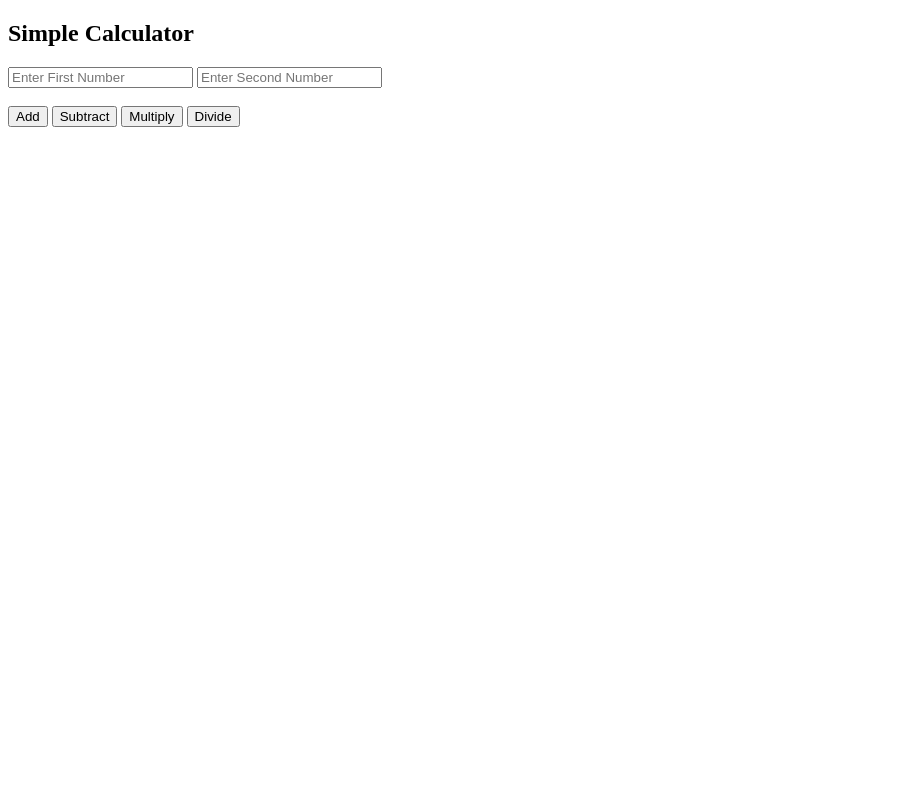
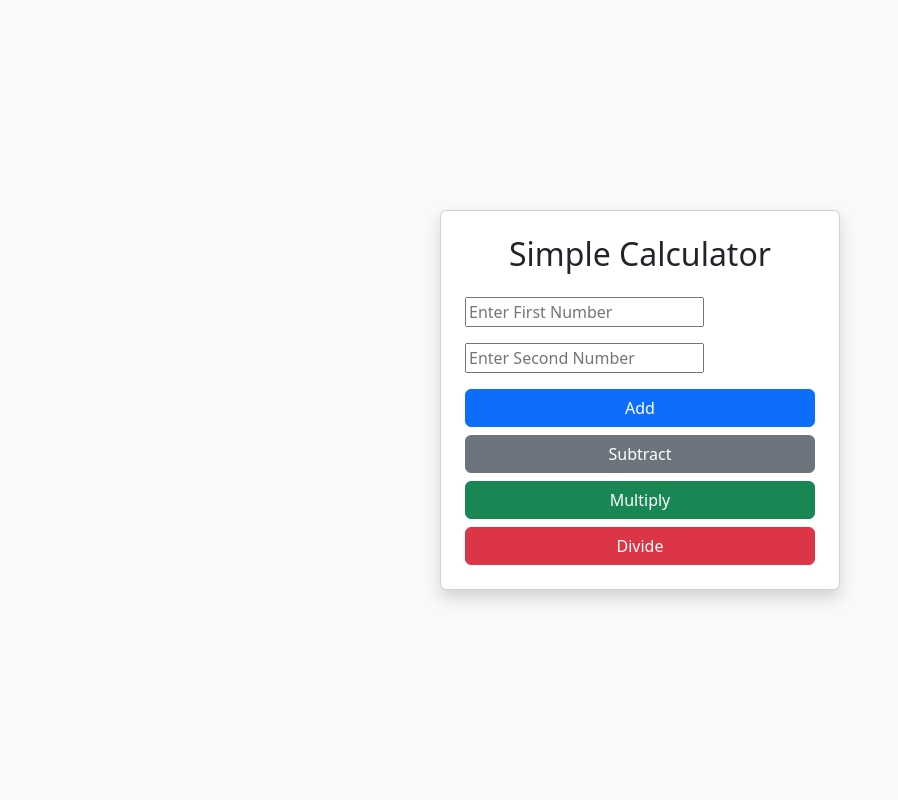
Before and after one commit to V-S-R-I-C-E/Simple-Calculator-Web-app, a Flask app: page / in a window 1280 px wide. Shown: the whole page, without its empty margins (0-898 px from the left). Run offline with Flask 3, Linux system fonts and the light colour scheme.

Commit message:
modifed html

```diff
--- a/templates/index.html
+++ b/templates/index.html
@@ -1,32 +1,47 @@
 <!DOCTYPE html>
 <html lang="en">
   <head>
-    <meta charset="UTF-8" />
-    <meta name="viewport" content="width=device-width, initial-scale=1.0" />
+    <meta charset="UTF-8" >
+    <meta name="viewport" content="width=device-width, initial-scale=1.0" >
     <title>Simple Calculator</title>
+    <!--Bootstrap CDN-->
+    <link
+      href="https://cdn.jsdelivr.net/npm/bootstrap@5.3.3/dist/css/bootstrap.min.css"
+      rel="stylesheet"
+    >
   </head>
-  <body>
-    <h2>Simple Calculator</h2>
+  <body class="bg-light d-flex justify-content-center align-items-center vh-100">
+    <div class="card p-4 shadow" style="width: 100%;max-width:400px;">
+    <h2 class="text-center mb-4">Simple Calculator</h2>
     <form method="post">
+      <div class="mb-3">
       <input
         type="text"
         name="num1"
         placeholder="Enter First Number"
         required
-      />
+      >
+      </div>
+      <div class="mb-3">
       <input
         type="text"
         name="num2"
         placeholder="Enter Second Number"
         required
-      /><br /><br />
-      <button type="Submit" name="Operation" value="Add">Add</button>
-      <button type="Submit" name="Operation" value="Subtract">Subtract</button>
-      <button type="Submit" name="Operation" value="Multiply">Multiply</button>
-      <button type="Submit" name="Operation" value="Divide">Divide</button>
+      >
+      </div>
+      <div class="d-grid gap-2">
+      <button type="Submit" name="Operation" value="Add" class="btn btn-primary">Add</button>
+      <button type="Submit" name="Operation" value="Subtract" class="btn btn-secondary">Subtract</button>
+      <button type="Submit" name="Operation" value="Multiply" class="btn btn-success">Multiply</button>
+      <button type="Submit" name="Operation" value="Divide" class="btn btn-danger">Divide</button>
+    </div>
     </form>
     {% if result is not none %}
-    <h3>Result: {{result}}</h3>
+       <div class="alert alert-info mt-4 text-center">
+         <h3>Result: {{result}}</h3>
+       </div>
     {% endif %}
+   </div>
   </body>
 </html>
```
